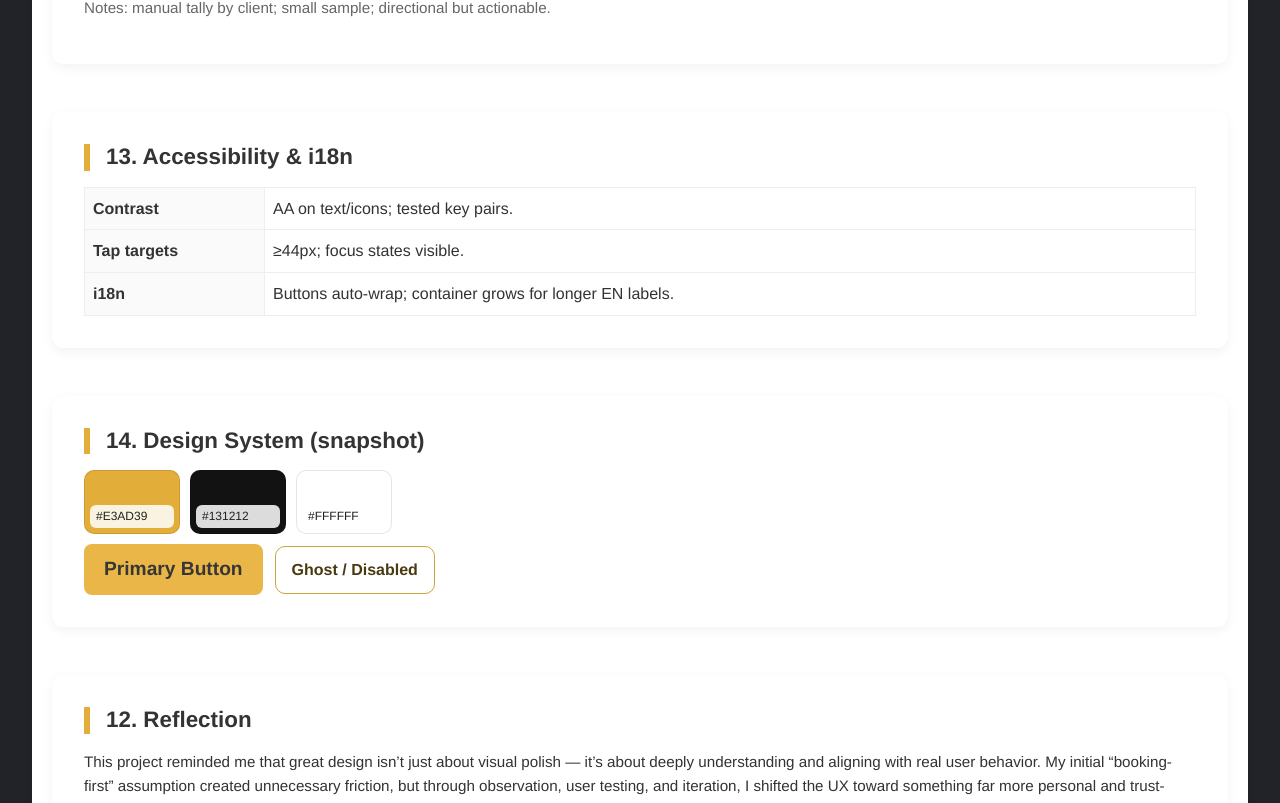
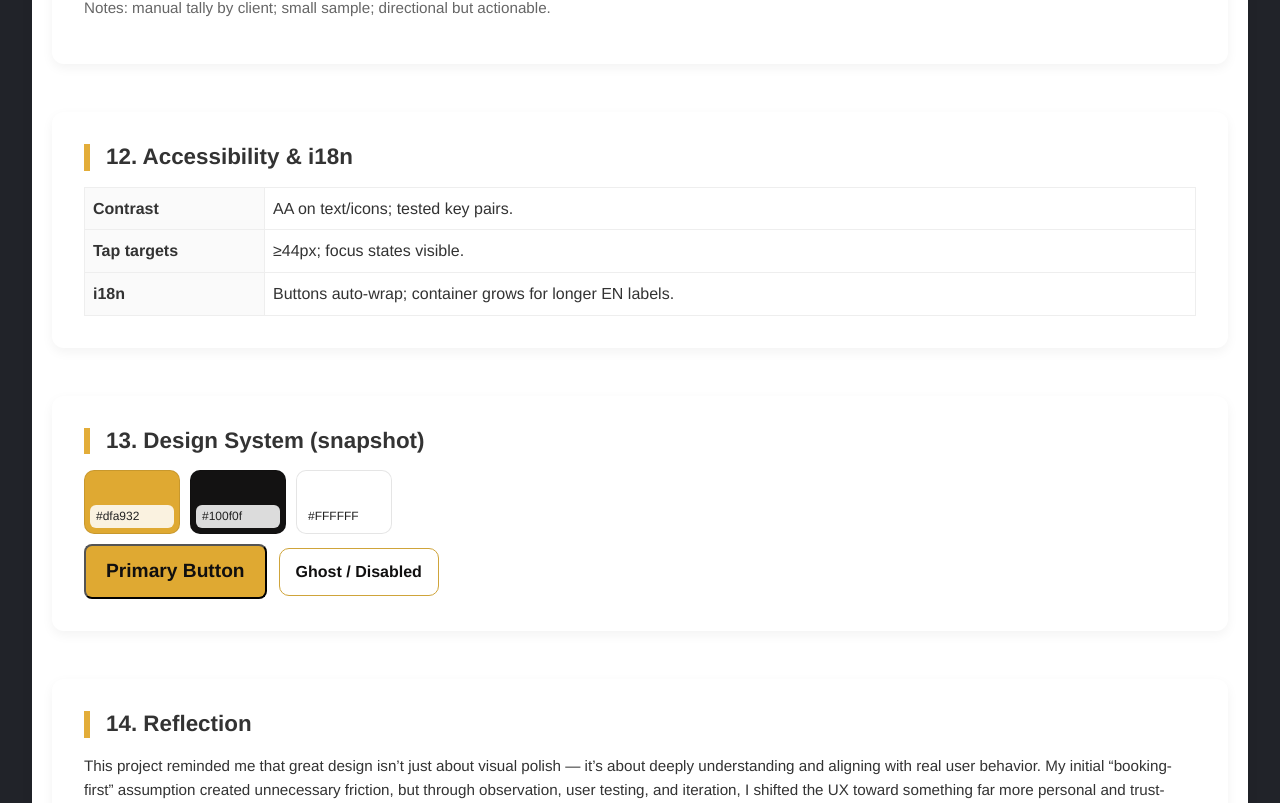
Before and after one commit to Mijincode/jeannie-portfolio, a React (Create React App) app: page /projects/chaeul-beauty in a window 1280 px wide. Shown: the part 10331-11134 px from the top of the page. Built offline with nearby package versions, Linux system fonts and the light colour scheme.

Commit message:
Update design system

```diff
--- a/src/components/pages/ChaeulBeauty.css
+++ b/src/components/pages/ChaeulBeauty.css
@@ -114,7 +114,7 @@ body {
   border-radius: 10px;
   border: 1px solid #cfa43a;
   background: transparent;
-  color: #4a3a12;
+  color: #100f0f;
   text-decoration: none;
   font-weight: 600;
 }
@@ -266,8 +266,8 @@ body {
   font-weight: 600;
   text-decoration: none;
   border-radius: 8px;
-  background-color: #eab648;
-  color: rgb(55, 54, 54);
+  background-color: #dfa932;
+  color: #100f0f;
   transition: background-color 0.3s ease, transform 0.2s ease;
 }
 
--- a/src/components/pages/ChaeulBeauty.js
+++ b/src/components/pages/ChaeulBeauty.js
@@ -760,7 +760,7 @@ export default function ChaeulBeauty() {
 
         {/* ===== 13. A11y & i18n ===== */}
         <div className="case-block-chaeul anchor" id="a11y">
-          <h2>13. Accessibility & i18n</h2>
+          <h2>12. Accessibility & i18n</h2>
           <table className="a11y-table">
             <tbody>
               <tr>
@@ -783,13 +783,13 @@ export default function ChaeulBeauty() {
 
         {/* ===== 14. Design system snapshot ===== */}
         <div className="case-block-chaeul anchor" id="system">
-          <h2>14. Design System (snapshot)</h2>
+          <h2>13. Design System (snapshot)</h2>
           <div className="system-row">
-            <div className="swatch" style={{ "--c": "#E3AD39" }}>
-              <span>#E3AD39</span>
+            <div className="swatch" style={{ "--c": "#dfa932" }}>
+              <span>#dfa932</span>
             </div>
             <div className="swatch" style={{ "--c": "#131212" }}>
-              <span>#131212</span>
+              <span>#100f0f</span>
             </div>
             <div className="swatch" style={{ "--c": "#FFFFFF" }}>
               <span>#FFFFFF</span>
@@ -799,13 +799,7 @@ export default function ChaeulBeauty() {
             {/* <div className="h1-sample">H1 / 28–36</div>
             <div className="h2-sample">H2 / 20–24</div>
             <div className="body-sample">Body / 16–18</div> */}
-            <a
-              className="button-chaeul"
-              href="#"
-              onClick={(e) => e.preventDefault()}
-            >
-              Primary Button
-            </a>
+            <button className="button-chaeul"> Primary Button</button>
             <button className="button-ghost" disabled>
               Ghost / Disabled
             </button>
@@ -813,7 +807,7 @@ export default function ChaeulBeauty() {
         </div>
 
         <div className="case-block-chaeul" id="reflection">
-          <h2>12. Reflection</h2>
+          <h2>14. Reflection</h2>
           <p>
             This project reminded me that great design isn’t just about visual
             polish — it’s about deeply understanding and aligning with real user
@@ -838,7 +832,7 @@ export default function ChaeulBeauty() {
         </div>
 
         <div className="case-block-chaeul" id="links">
-          <h2>13. Links & Resources</h2>
+          <h2>15. Links & Resources</h2>
           <strong>Figma File:</strong> Available upon request
           <div className="button-group">
             <a
```
